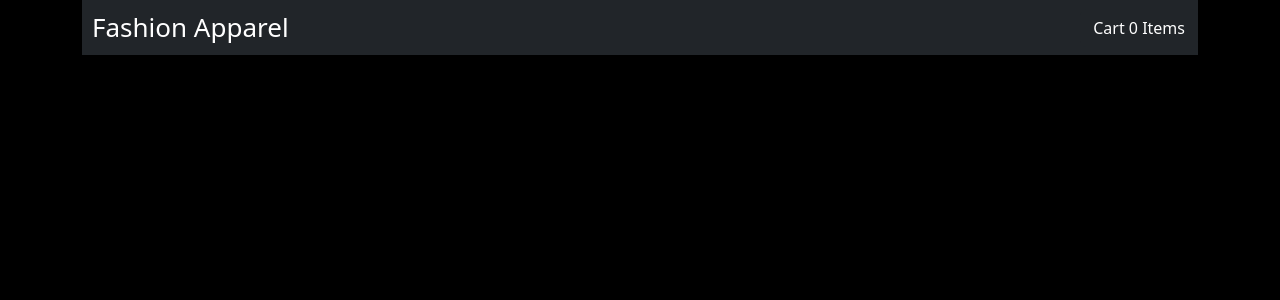
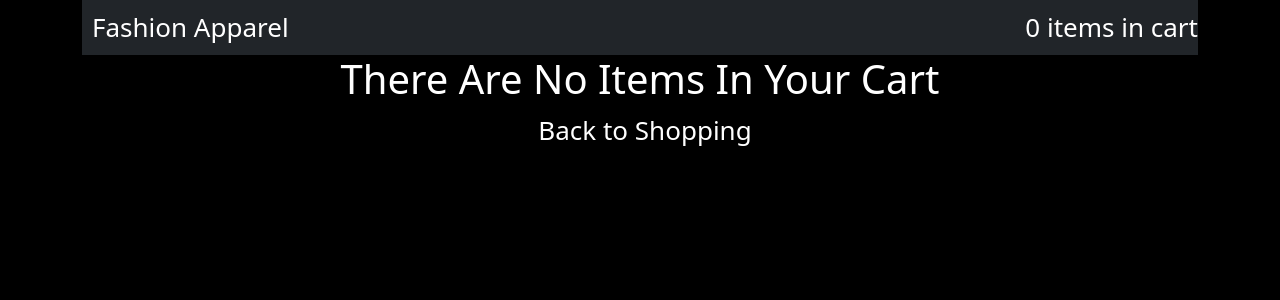
Before and after one commit to SalamanderCtesiphon/fashion-boutique, a React (Create React App) app: page /checkout in a window 1280 px wide. Shown: the top 300 px of the page. Built offline with nearby package versions, Linux system fonts and the light colour scheme.

Commit message:
added a check out page and enabled the user to navigate back to shopping from the check out page

```diff
--- a/src/App.js
+++ b/src/App.js
@@ -12,6 +12,7 @@ import Categories from './pages/Categories';
 import Shirts from './pages/Shirts';
 import Pants from './pages/Pants';
 import Shoes from './pages/Shoes';
+import CheckOut from './pages/CheckOut';
 
 function App() {
 
@@ -30,6 +31,7 @@ function App() {
               <Route path='shirts' element={<Shirts />} />
               <Route path='pants' element={<Pants />} />
               <Route path='shoes' element={<Shoes />} />
+              <Route path='checkout' element={<CheckOut />} />
             </Routes>
           </BrowserRouter>
         </Container>
--- a/src/components/NavbarComponent.js
+++ b/src/components/NavbarComponent.js
@@ -19,7 +19,7 @@ function NavbarComponent() {
         <a className="navLinks" href='/'>Fashion Apparel</a>
         <Navbar.Toggle />
         <Navbar.Collapse className='justify-content-end'>
-          <Button onClick={handleShow} bg='dark' variant='dark'>Cart {productsCount} Items</Button>
+          <a className="navLinks" href='checkout'>{productsCount} items in cart</a>
         </Navbar.Collapse>
 
       </Navbar>
--- /dev/null
+++ b/src/pages/CheckOut.js
@@ -0,0 +1,36 @@
+import React, { useContext, useState } from 'react'
+import { Button, Navbar, Modal} from 'react-bootstrap'
+import { CartContext } from '../CartContext'
+import CartProduct from '../components/CartProduct'
+
+function CheckOut() {
+  const cart = useContext(CartContext)
+  const productsCount = cart.items.length
+
+
+  return (
+    <div>
+         {productsCount > 0 ?
+            <>
+              <p>Items in your cart:</p>
+              {cart.items.map((currentProduct, idx) => (
+                <CartProduct key={idx} id={currentProduct.id} quantity={currentProduct.quantity}></CartProduct>
+              ))}
+
+              <h1>Total: {cart.getTotalCost().toFixed(2)}</h1>
+
+              <Button variant='success'>
+                Purchase Items!
+              </Button>
+            </>
+          :
+          <>
+          <h1>There Are No Items In Your Cart</h1>
+          <a className="navLinks" href='categories'>Back to Shopping</a>
+          </>
+          }
+    </div>
+  )
+}
+
+export default CheckOut
```
